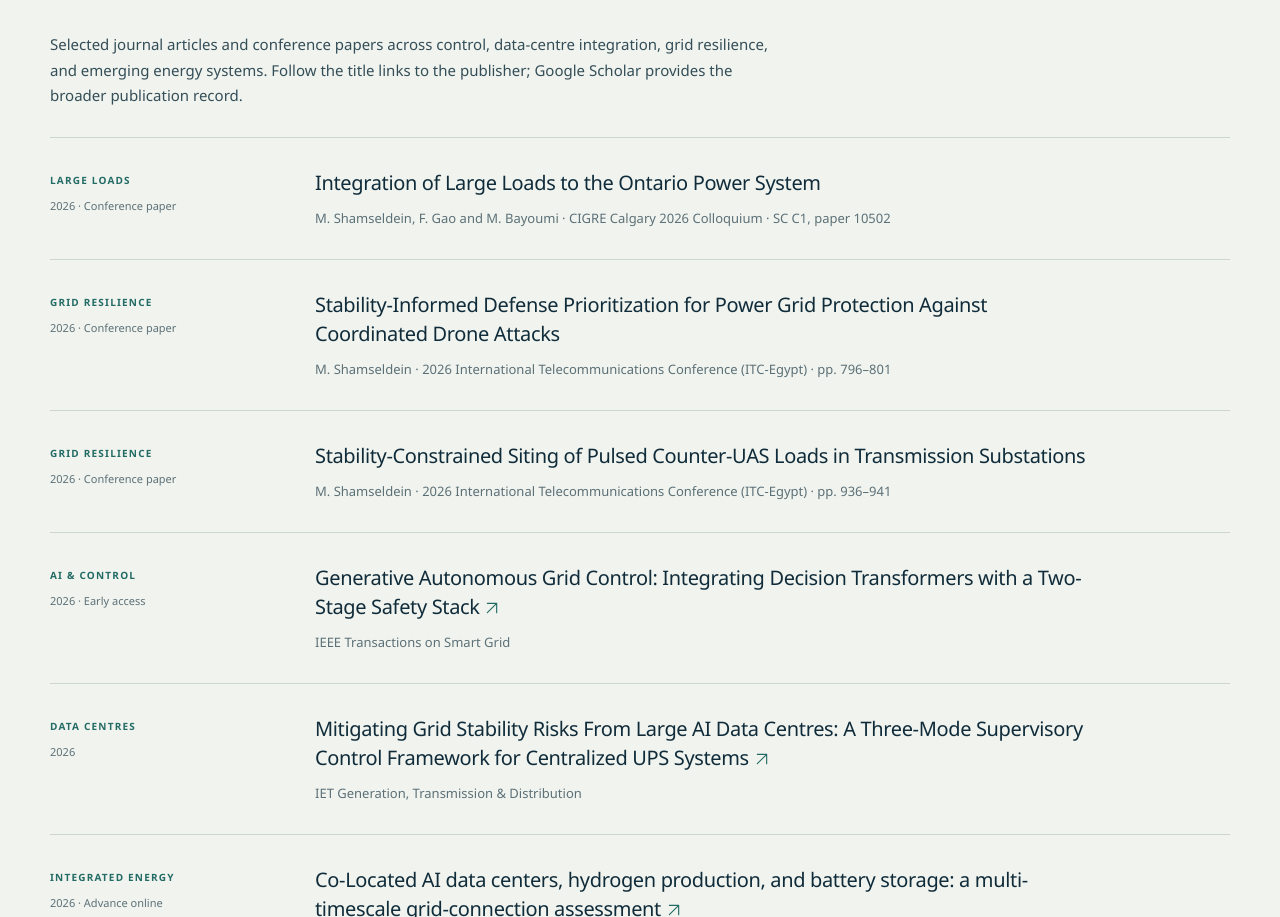
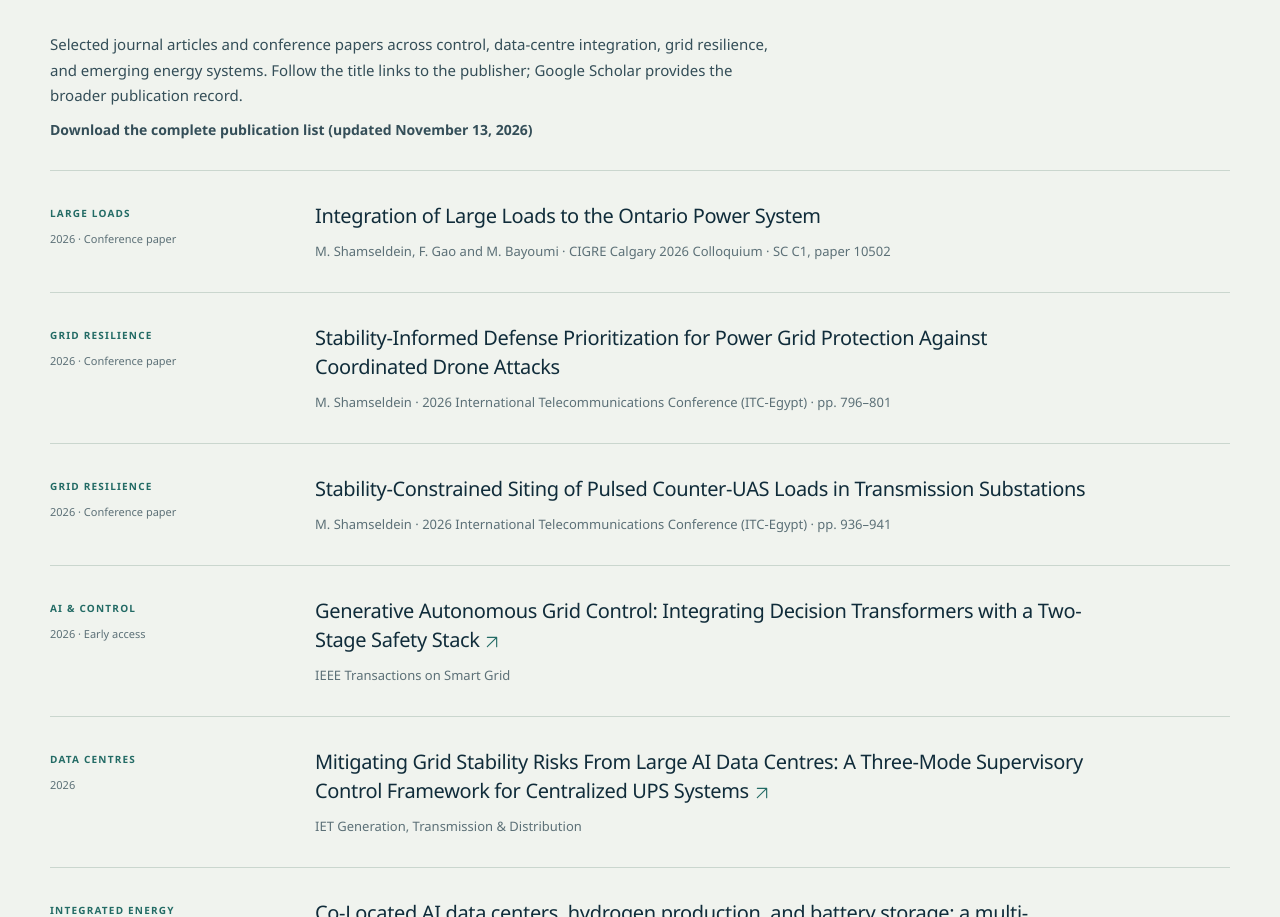
Before and after one commit to mshams8/mshams8.github.io, a plain HTML site: page dist/index.html in a window 1280 px wide. Shown: the part 3986-4903 px from the top of the page. Drawn offline with Linux system fonts and the light colour scheme.

Commit message:
Link updated publication list from research section

```diff
--- a/dist/index.html
+++ b/dist/index.html
@@ -93,6 +93,7 @@
     <section class="publications-section" id="publications" aria-labelledby="publications-title"><div class="container section">
       <div class="section-heading"><div><p class="eyebrow">04 / Selected publications</p><h2 id="publications-title">Explore the work.</h2></div><a class="text-link" href="https://scholar.google.com/citations?user=W94On5EAAAAJ&amp;hl=en">All publications on Google Scholar <svg class="icon icon-external" viewBox="0 0 24 24" width="18" height="18" fill="none" stroke="currentColor" stroke-width="1.7" stroke-linecap="round" stroke-linejoin="round" aria-hidden="true" focusable="false"><path d="M5 19 19 5M5 5h14v14"/></svg></a></div>
       <p class="publication-intro">Selected journal articles and conference papers across control, data-centre integration, grid resilience, and emerging energy systems. Follow the title links to the publisher; Google Scholar provides the broader publication record.</p>
+      <p class="publication-intro"><a class="text-link" href="downloads/Mohamed-Shamseldein-Publications.txt" download>Download the complete publication list (updated November 13, 2026)</a></p>
       <div class="publication-list">
         <article class="publication"><div class="pub-tag">LARGE LOADS<span>2026 · Conference paper</span></div><div><h3><a href="https://www.e-cigre.org/publications/detail/coll-cal-2026-colloquium-calgary-2026.html">Integration of Large Loads to the Ontario Power System</a></h3><p>M. Shamseldein, F. Gao and M. Bayoumi · CIGRE Calgary 2026 Colloquium · SC C1, paper 10502</p></div></article>
         <article class="publication"><div class="pub-tag">GRID RESILIENCE<span>2026 · Conference paper</span></div><div><h3><a href="https://doi.org/10.1109/ITC-Egypt70422.2026.11765590">Stability-Informed Defense Prioritization for Power Grid Protection Against Coordinated Drone Attacks</a></h3><p>M. Shamseldein · 2026 International Telecommunications Conference (ITC-Egypt) · pp. 796–801</p></div></article>
```
